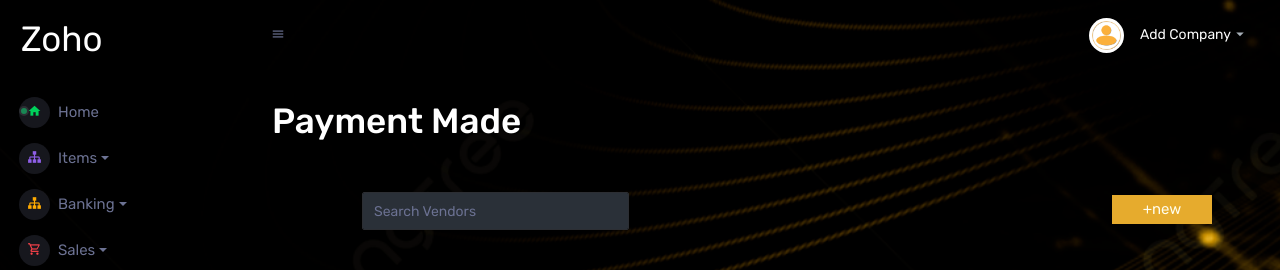
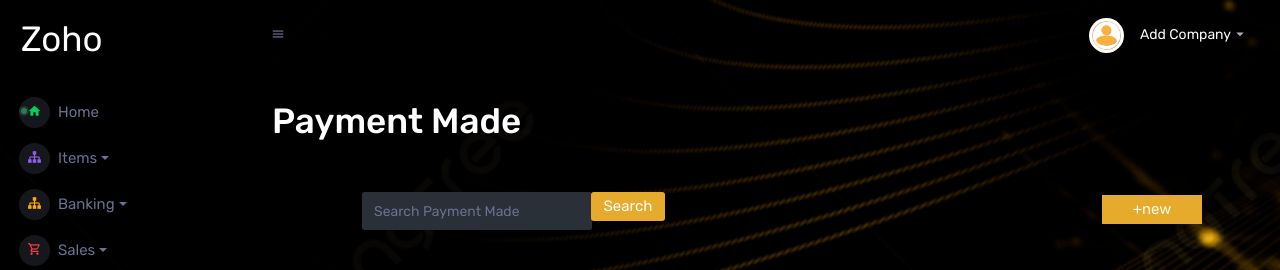
Before and after one commit to amal-davis/sample2, a Django app: page /paymentmethod in a window 1280 px wide. Shown: the top 270 px of the page. Run offline with Django 4.2, Linux system fonts and the light colour scheme; data that the repository does not hold is empty; some libraries are stand-ins or nearby versions.

Commit message:
Upload Files

```diff
--- a/zohoapp/templates/payment_method.html
+++ b/zohoapp/templates/payment_method.html
@@ -10,7 +10,7 @@
         position:absolute;
         top: 195px;
         margin-bottom:-30px;
-        margin-left: 840px;
+        margin-left: 740px;
         background-color: rgb(230, 171, 45);
     }
     .form-control{
@@ -28,13 +28,28 @@
 <h1>Payment Made</h1>
 
 
-<div class="button-container">
-    <a type="button" class="btn  ml-auto" style="width: 100px;" href="{% url 'paymentadd_method' %}">+new</a>
-</div>
 
 
 <div class="table-container" style="margin-top: 50px;">
-    <input type="text" id="vendorSearchInput" class="form-control" placeholder="Search Vendors" style="margin-top: 10px; width: 30%;">
+    <div class="search-bar">
+        <div class="row">
+            <div class="col-md-3">
+                <input type="text" name="query" id="searchInput"  placeholder="Search Payment Made" style="width: 230px;" class="form-control custom-height">
+
+            </div>
+            <div class="col-md-9">
+                <div class="input-group-append">
+                    <button type="submit" class="btn   custom-height" onclick="searchTable()" style="background-color: rgb(230, 171, 45);">Search</button>
+                </div>
+            </div>
+        </div>
+
+
+
+    </div>
+    <div class="button-container">
+        <a type="button" class="btn  ml-auto" style="width: 100px;" href="{% url 'paymentadd_method' %}">+new</a>
+    </div>
 
     <table id="vendorTable" class="table" style="width:70%;  margin-top: 40px;">
         <thead>
@@ -72,23 +87,30 @@
 
 <script>
 
-        var vendorSearchInput = document.getElementById('vendorSearchInput');
-        var vendorRows = document.querySelectorAll('#vendorTable tbody tr');
+function searchTable() {
+    var input, filter, table, tr, td, i, txtValue;
+    input = document.getElementById("searchInput");
+    filter = input.value.toUpperCase();
+    table = document.getElementById("vendorTable");
+    tr = table.getElementsByTagName("tr");
 
-        // Add event listener to the search input
-        vendorSearchInput.addEventListener('input', function () {
-          var searchValue = vendorSearchInput.value.toLowerCase();
+    for (i = 0; i < tr.length; i++) {
+        td = tr[i].getElementsByTagName("td");
+        for (var j = 0; j < td.length; j++) {
+            var cell = td[j];
+            if (cell) {
+                txtValue = cell.textContent || cell.innerText;
+                if (txtValue.toUpperCase().indexOf(filter) > -1) {
+                    tr[i].style.display = "";
+                    break;
+                } else {
+                    tr[i].style.display = "none";
+                }
+            }
+        }
+    }
+}
 
-          // Loop through vendor rows and show/hide based on search value
-          vendorRows.forEach(function (row) {
-            var vendorName = row.querySelectorAll('td:nth-child(4)').textContent.toLowerCase();
-            if (vendorName.includes(searchValue)) {
-              row.style.display = '';
-            } else {
-              row.style.display = 'none';
-            }
-          });
-        });
     </script>
 
 {% endblock %}
--- a/zohoapp/templates/payment_template.html
+++ b/zohoapp/templates/payment_template.html
@@ -19,7 +19,7 @@
             </div>
             <div class="col-lg-3 ">
                 <div class="icons text-left" style=" font-size: 25px; ">
-                    <a href="{% url 'payment_edit' %}" class="text-danger" style="margin-right: 10px;"><i
+                    <a href="#" class="text-danger" style="margin-right: 10px;"><i
                             class="fa fa-edit"></i></a>
                     <a href="#" class="text-dark" style="margin-right: 10px;"><i
                             class="fa fa-file-pdf"></i></a>
@@ -87,5 +87,9 @@
 
     </div>
 </body>
+<script>
+
+
+</script>
 </html>
 {% endblock %}
--- a/zohoapp/urls.py
+++ b/zohoapp/urls.py
@@ -142,6 +142,8 @@ urlpatterns = [
     path('payment_lists/<int:payment_id>/', views.payment_lists, name='payment_lists'),
     path('payment_template',views.payment_template,name='payment_template'),
     path('payment_search',views.payment_search,name='payment_search'),
+    path('payment_delete', views.payment_delete, name='payment_delete'),
+
 
 
 
--- a/zohoapp/views.py
+++ b/zohoapp/views.py
@@ -2681,7 +2681,7 @@ def payment_search(request):
     payment = payment_made_items.objects.all()
 
     if query:
-        related_objects = vendor_table.objects.filter(first_name__icontains=query)  # Replace with the appropriate related model and field
+        vendor = vendor_table.objects.filter(first_name__icontains=query)  # Replace with the appropriate related model and field
         payment = payment_made_items.objects.filter(
     Q(vendor__first_name__icontains=query) |
     Q(reference__icontains=query) |
@@ -2695,10 +2695,15 @@ def payment_search(request):
     Q(gst__icontains=query)
 )
 
-    return render(request, 'payment_details.html', {'payment': payment})
-
-
-
+    return render(request, 'payment_details.html', {'payment': payment,'vendor':vendor})
+
+
+
+def payment_delete(request):
+    payment_id = request.POST.get('payment_id')
+    payment = get_object_or_404(payment_made_items, id=payment_id)
+    payment.delete()
+    return redirect('payment_details_view')
 
 
 
@@ -2709,6 +2714,7 @@ def payment_edit(request):
     return render(request,'payment_details_edit.html',{'payment':payment,'vendor':vendor})
 
 
+
 def payment_edit_view(request,pk):
     if request.method == 'POST':
         payment = payment_made_items.objects.get(id=pk)
@@ -2718,6 +2724,8 @@ def payment_edit_view(request,pk):
         payment.reference = request.POST.get('reference')
         select = request.POST.get('select')
         vendor = vendor_table.objects.get(id=select)
+        gst = request.POST.get('gst')
+        vendor = vendor_table.objects.get(id=gst)
         payment.vendor = vendor
         payment.cash = request.POST.get('cash')
         payment.date = request.POST.get('date')
```
Also changed, not shown: zohoapp/templates/payment_details.html (+33 -5 lines), zohoapp/templates/payment_details_edit.html (+8 -1 lines).
